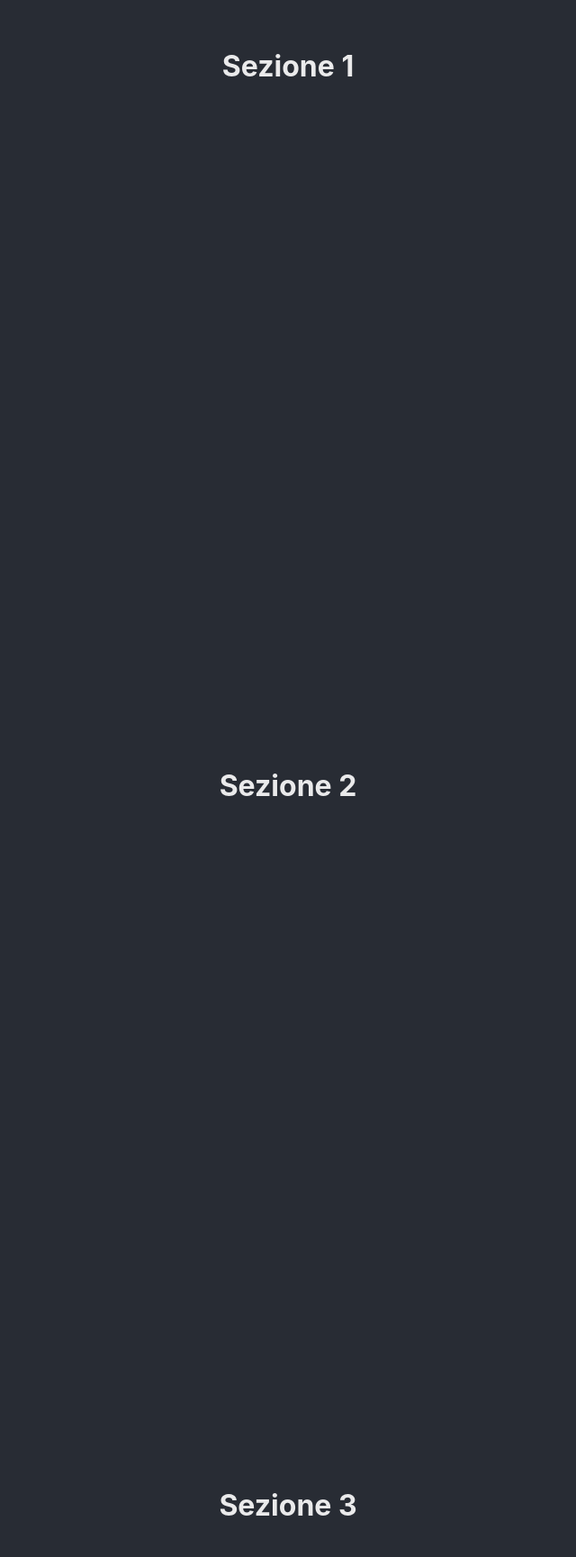
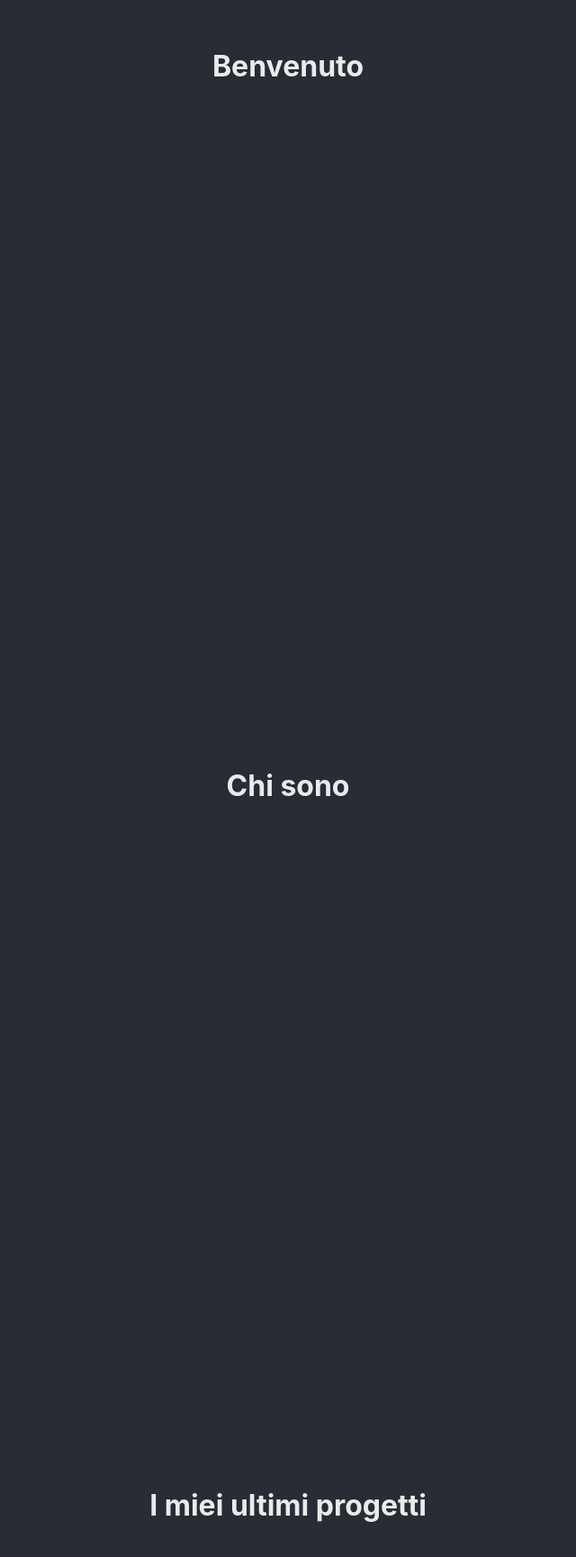
Before and after one commit to PezzottiCarlo/carlopezzotti.ch, a React (Create React App) app: page / in a window 1280 px wide. Shown: the part 327-2058 px from the top of the page at 90% size, without its empty margins (320-960 px from the left). Built offline with nearby package versions, Linux system fonts and the light colour scheme.

Commit message:
style: :lipstick: useless commit

```diff
--- a/src/App.js
+++ b/src/App.js
@@ -4,13 +4,13 @@ function App() {
   return (
     <div className="App">
       <div className='section'>
-        <h1>Sezione 1</h1>
+        <h1>Benvenuto</h1>
       </div>
       <div className='section'>
-        <h1>Sezione 2</h1>
+        <h1>Chi sono</h1>
       </div>
       <div className='section'>
-        <h1>Sezione 3</h1>
+        <h1>I miei ultimi progetti</h1>
       </div>
     </div>
   );
```
